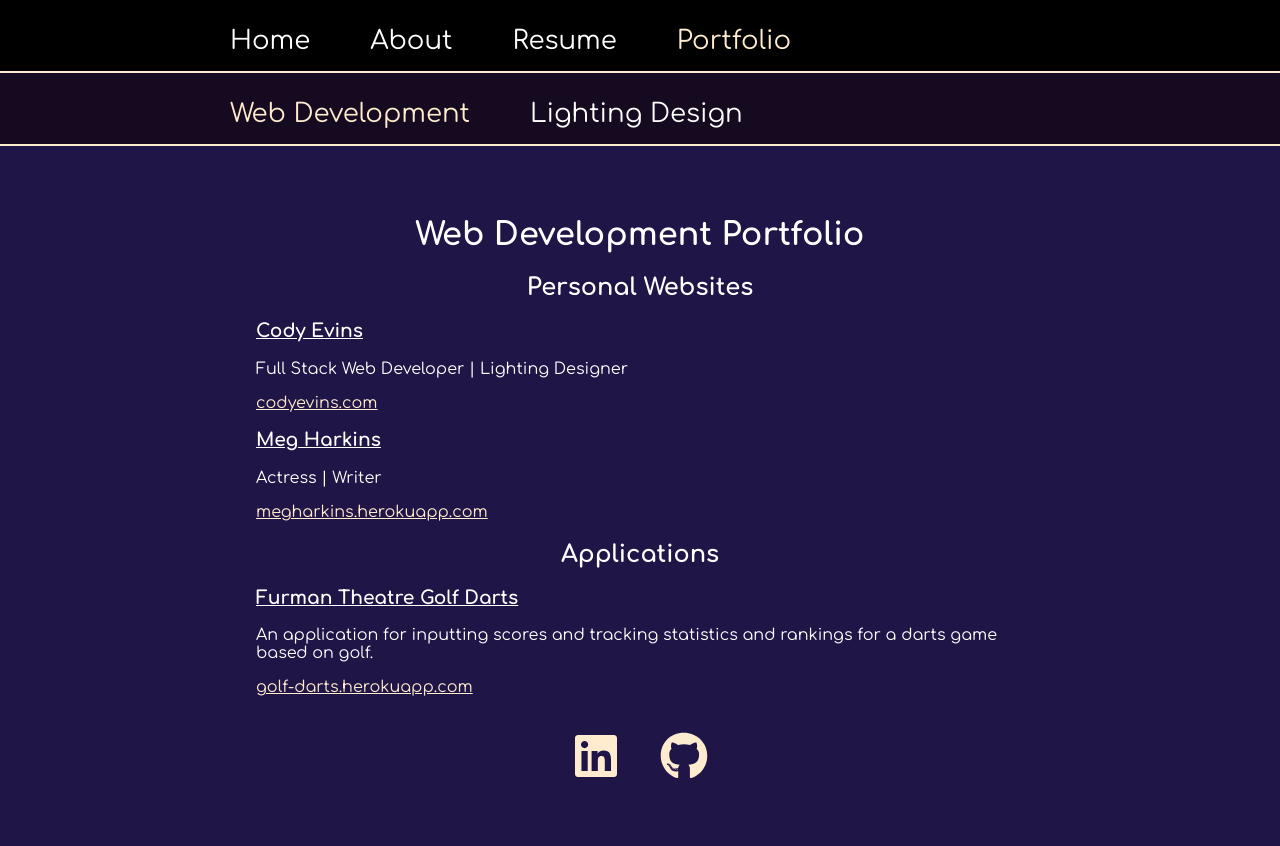
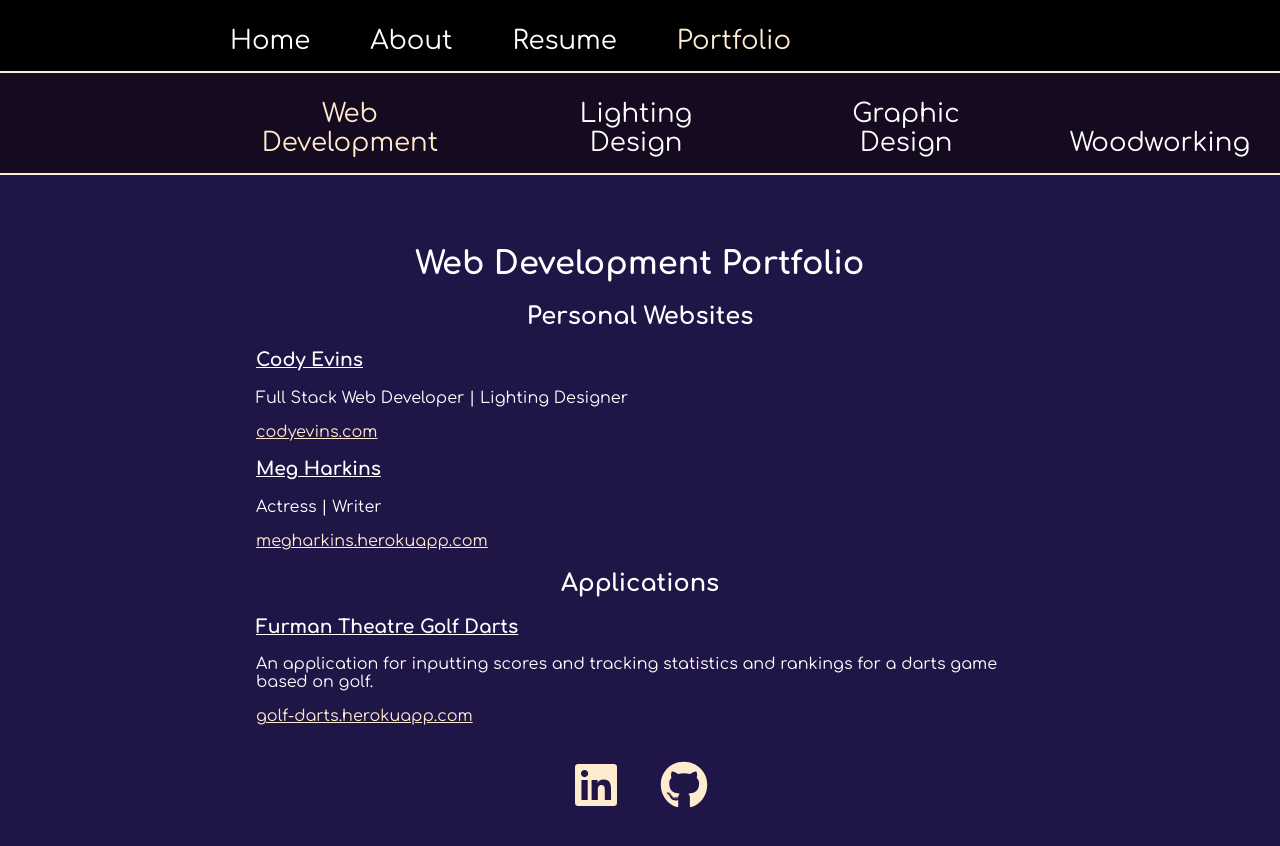
Before and after one commit to ckevins/codyevins, a React (Create React App) app: page /portfolio in a window 1280 px wide. Shown: the top 846 px of the page. Built offline with nearby package versions, Linux system fonts and the light colour scheme.

Commit message:
New portfolio pages

```diff
--- /dev/null
+++ b/src/portfolio/graphic-design.js
@@ -0,0 +1,7 @@
+export function GraphicDesign () {
+    return (
+        <div>
+            <h1>Graphic Design</h1>
+        </div>
+    )
+}
--- a/src/portfolio/portfolio-router.js
+++ b/src/portfolio/portfolio-router.js
@@ -4,8 +4,10 @@ import {
     Route,
     NavLink
   } from "react-router-dom";
-  import {Portfolio} from './portfolio';
-  import {LightingDesign} from './lighting-design';
+  import { WebDevPortfolio } from './web-dev-portfolio';
+  import { LightingDesign } from './lighting-design';
+  import { GraphicDesign } from "./graphic-design";
+  import { Woodworking } from "./woodworking";
 
   export function PortfolioRouter() {
     return (
@@ -20,15 +22,27 @@ import {
                 <li>
                   <NavLink activeClassName='selected' to='/lighting-design'>Lighting Design</NavLink>
                 </li>
+                <li>
+                    <NavLink activeClassName='selected' to='/graphic-design'>Graphic Design</NavLink>
+                </li>
+                <li>
+                    <NavLink activeClassName='selected' to='/woodworking'>Woodworking</NavLink>
+                </li>
               </ul>
             </nav>
             <Switch>
-              <Route path='/lighting-design'>
-                <LightingDesign/>
-              </Route>
-              <Route path='/portfolio'>
-                <Portfolio/>
-              </Route>
+                <Route path='/lighting-design'>
+                    <LightingDesign/>
+                </Route>
+                <Route path='/graphic-design'>
+                    <GraphicDesign/>
+                </Route>
+                <Route path='/woodworking'>
+                    <Woodworking/>
+                </Route>
+                <Route path='/portfolio'>
+                    <WebDevPortfolio/>
+                </Route>
             </Switch>
           </div>
         </Router>
--- a/src/portfolio/portfolio.js
+++ b/src/portfolio/web-dev-portfolio.js
@@ -4,7 +4,7 @@ import {
   } from 'react-icons/fa';
 
 
-export function Portfolio() {
+export function WebDevPortfolio() {
     return(
         <div className='portfolio'>
             <h1>Web Development Portfolio</h1>
--- /dev/null
+++ b/src/portfolio/woodworking.js
@@ -0,0 +1,7 @@
+export function Woodworking () {
+    return (
+        <div>
+            <h1>Woodworking</h1>
+        </div>
+    )
+}
```
